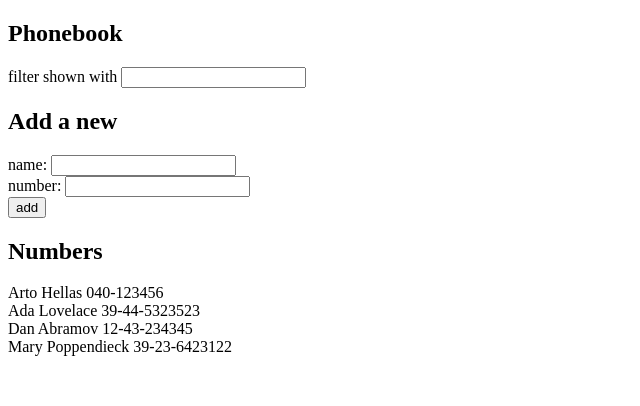
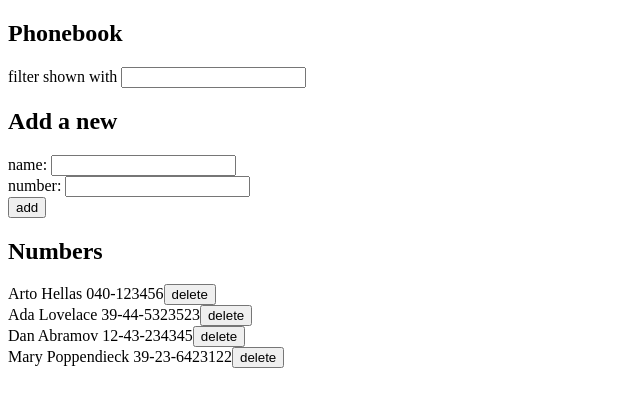
Before and after one commit to PasiduRanasinghe/FullstackOpen-Exercises, a React (Vite) app in the folder part2/phonebook/: page / in a window 1280 px wide. Shown: the top 406 px of the page, without its empty margins (0-640 px from the left). Built offline with nearby package versions, Linux system fonts and the light colour scheme; data requests are answered from the project's data file.

Commit message:
Exercise 2.14

```diff
--- a/part2/phonebook/src/App.jsx
+++ b/part2/phonebook/src/App.jsx
@@ -65,7 +65,7 @@ const App = () => {
         .create({
           name: newName,
           number: newNumber,
-          id: persons.length + 1,
+          id: `${persons.length + 1}`,
         })
         .then((response) => {
           console.log(response);
@@ -75,6 +75,14 @@ const App = () => {
     }
     setNewName(""); //clear the input element value
     setNewNumber(""); //clear the input element value
+  };
+
+  //handel the delete button click and remove it from the array
+  const handleDelete = (person) => {
+    window.confirm(`Delete ${person.name} ?`);
+    personService.delete(person.id).then((response) => {
+      setPersons(persons.filter((p) => p.id !== response.data.id));
+    });
   };
   return (
     <div>
@@ -94,7 +102,7 @@ const App = () => {
 
       <h2>Numbers</h2>
 
-      <Persons persons={personToShow} />
+      <Persons persons={personToShow} handleDelete={handleDelete} />
     </div>
   );
 };
--- a/part2/phonebook/src/components/Person.jsx
+++ b/part2/phonebook/src/components/Person.jsx
@@ -1,7 +1,8 @@
-const Person = ({ person }) => {
+const Person = ({ person, handleDelete }) => {
   return (
     <div>
       {person.name} {person.number}
+      <button onClick={handleDelete}>delete</button>
     </div>
   );
 };
--- a/part2/phonebook/src/components/Persons.jsx
+++ b/part2/phonebook/src/components/Persons.jsx
@@ -1,9 +1,13 @@
 import Person from "./Person";
-const Persons = ({ persons }) => {
+const Persons = ({ persons, handleDelete }) => {
   return (
     <div>
       {persons.map((person) => (
-        <Person key={person.id} person={person} />
+        <Person
+          key={person.id}
+          person={person}
+          handleDelete={() => handleDelete(person)}
+        />
       ))}
     </div>
   );
--- a/part2/phonebook/src/services/persons.js
+++ b/part2/phonebook/src/services/persons.js
@@ -2,14 +2,19 @@ import axios from "axios";
 const baseUrl = "http://localhost:3001/persons";
 //get all persons
 const getAll = () => {
-    return axios.get(baseUrl);
-}
+  return axios.get(baseUrl);
+};
 //create new person
-const create = newObject => {
-  return axios.post(baseUrl, newObject)
-}
+const create = (newObject) => {
+  return axios.post(baseUrl, newObject);
+};
 
+//delete a person
+const deletePerson = (id) => {
+  return axios.delete(`${baseUrl}/${id}`);
+};
 export default {
-    getAll,
-    create
-}
+  getAll,
+  create,
+  delete: deletePerson,
+};
```
